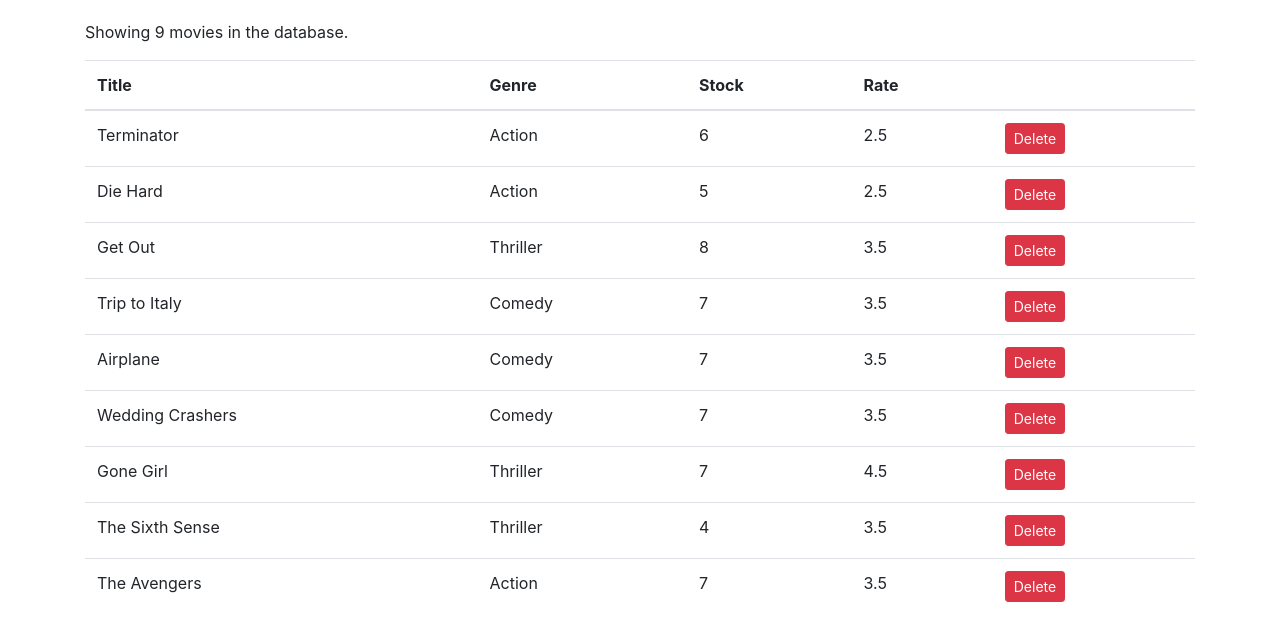
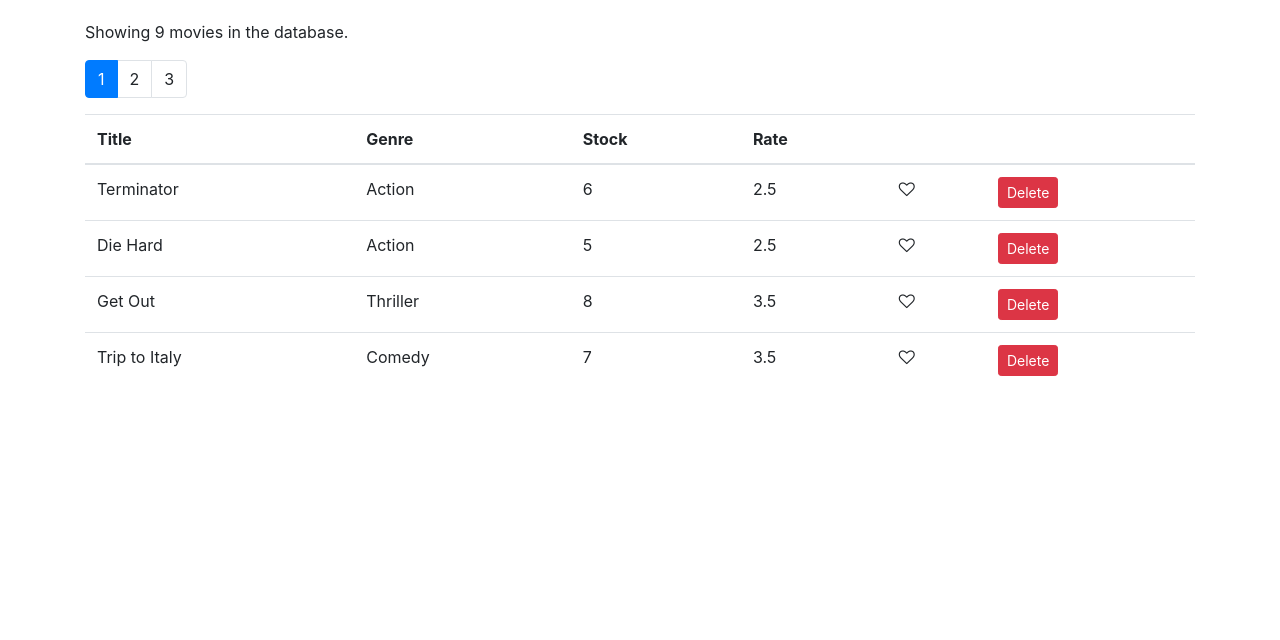
Before and after one commit to isapina/Vidly, a React (Create React App) app in the folder client/: page / in a window 1280 px wide. Shown: the top 640 px of the page. Built offline with nearby package versions, Linux system fonts and the light colour scheme.

Commit message:
Add pagination and type checking with prop-types

```diff
--- a/client/package.json
+++ b/client/package.json
@@ -6,6 +6,7 @@
     "bootstrap": "^4.1.1",
     "font-awesome": "^4.7.0",
     "lodash": "^4.17.11",
+    "prop-types": "^15.6.2",
     "react": "^16.5.2",
     "react-dom": "^16.5.2",
     "react-scripts": "2.0.4"
--- a/client/src/App.js
+++ b/client/src/App.js
@@ -1,14 +1,13 @@
+import './App.css';
 import React, { Component } from 'react';
-import './App.css';
+
 import Movies from './components/Movies';
 
 class App extends Component {
   render() {
     return (
       <main className="container">
-        <div className="starter-template">
-          <Movies />
-        </div>
+        <Movies />
       </main >
     );
   }
--- a/client/src/components/MovieTable.js
+++ b/client/src/components/MovieTable.js
@@ -1,10 +1,11 @@
 import _ from 'lodash';
 import React from 'react';
+import PropTypes from 'prop-types';
 
 import MovieTableItem from './MovieTableItem';
 
-const MovieTable = ({ movies, handleDelete }) => {
-  const movieList = _.map(movies, movie => <MovieTableItem key={movie._id} movie={movie} handleDelete={handleDelete} />);
+const MovieTable = ({ movies, onDelete, onToggleLike }) => {
+  const movieList = _.map(movies, movie => <MovieTableItem key={movie._id} movie={movie} onDelete={onDelete} onToggleLike={onToggleLike} />);
   return (
     <table className="table">
       <thead>
@@ -13,6 +14,7 @@ const MovieTable = ({ movies, handleDelete }) => {
           <th scope="col">Genre</th>
           <th scope="col">Stock</th>
           <th scope="col">Rate</th>
+          <th scope="col"></th>
           <th scope="col"></th>
         </tr>
       </thead>
@@ -23,4 +25,10 @@ const MovieTable = ({ movies, handleDelete }) => {
   );
 };
 
+MovieTable.propTypes = {
+  movies: PropTypes.array.isRequired,
+  onDelete: PropTypes.func.isRequired,
+  onToggleLike: PropTypes.func.isRequired
+};
+
 export default MovieTable;
--- a/client/src/components/MovieTableItem.js
+++ b/client/src/components/MovieTableItem.js
@@ -1,6 +1,9 @@
 import React from 'react';
+import PropTypes from 'prop-types';
 
-const MovieTableItem = ({ movie, handleDelete }) => {
+import Like from './common/Like';
+
+const MovieTableItem = ({ movie, onDelete, onToggleLike }) => {
   return (
     <tr key={movie._id}>
       <td>{movie.title}</td>
@@ -8,15 +11,24 @@ const MovieTableItem = ({ movie, handleDelete }) => {
       <td>{movie.numberInStock}</td>
       <td>{movie.dailyRentalRate}</td>
       <td>
+        <Like onClick={() => onToggleLike(movie)} liked={movie.liked} />
+      </td>
+      <td>
         <input
           type="button"
           className="btn btn-danger btn-sm"
           value="Delete"
-          onClick={() => handleDelete(movie)}
+          onClick={() => onDelete(movie)}
         />
       </td>
     </tr>
   );
 };
 
+MovieTableItem.propTypes = {
+  movie: PropTypes.object.isRequired,
+  onDelete: PropTypes.func.isRequired,
+  onToggleLike: PropTypes.func.isRequired
+};
+
 export default MovieTableItem;
--- a/client/src/components/Movies.js
+++ b/client/src/components/Movies.js
@@ -1,30 +1,61 @@
+import React, { Component, Fragment } from 'react';
 import _ from 'lodash';
-import React, { Component, Fragment } from 'react';
 
 import { getMovies } from '../services/fakeMovieService';
 import MovieTable from './MovieTable';
+import Pagination from './common/Pagination';
+import { paginate } from '../utils/paginate';
 
 class Movies extends Component {
   state = {
-    movies: getMovies()
+    movies: [],
+    pageSize: 4,
+    currentPage: 1
+  }
+
+  componentDidMount() {
+    const movies = getMovies().map(movie => ({ ...movie, liked: false }));
+    this.setState({ movies })
+  }
+
+  handleLike = movie => {
+    const movies = [...this.state.movies];
+    const index = movies.indexOf(movie);
+    movies[index] = { ...movies[index] };
+    movies[index].liked = !movies[index].liked;
+    this.setState({ movies });
   }
 
   handleDelete = (movie) => {
     const movies = _.filter(this.state.movies, m => m._id !== movie._id);
-
     this.setState({ movies });
   }
 
+  handlePageChange = (page) => {
+    this.setState({ currentPage: page });
+  }
 
   render() {
-    const { movies } = this.state;
-    if (movies.length === 0)
+    const { length: count } = this.state.movies;
+    const { movies: allMovies, currentPage, pageSize } = this.state;
+
+    if (count === 0)
       return <p>There are no movies in the database.</p>
+
+    const movies = paginate(allMovies, currentPage, pageSize);
 
     return (
       <Fragment>
-        <p>Showing {movies.length} movies in the database.</p>
-        <MovieTable movies={movies} handleDelete={this.handleDelete} />
+        <p>Showing {count} movies in the database.</p>
+        <Pagination
+          pageSize={pageSize}
+          currentPage={currentPage}
+          totalItems={count}
+          onPageChange={this.handlePageChange} />
+        <MovieTable
+          movies={movies}
+          onDelete={this.handleDelete}
+          onToggleLike={this.handleLike} />
       </Fragment>
     );
   }
--- /dev/null
+++ b/client/src/components/common/Like.js
@@ -0,0 +1,20 @@
+import React from 'react';
+import PropTypes from 'prop-types';
+
+const Like = ({ liked, onClick }) => {
+  let classes = "fa fa-heart";
+  if (!liked) {
+    classes += "-o";
+  }
+
+  return (
+    <i style={{ cursor: 'pointer' }} className={classes} aria-hidden="true" onClick={onClick}></i>
+  );
+};
+
+Like.propTypes = {
+  liked: PropTypes.bool.isRequired,
+  onClick: PropTypes.func.isRequired
+};
+
+export default Like;
--- /dev/null
+++ b/client/src/components/common/Pagination.js
@@ -0,0 +1,43 @@
+import React from 'react';
+import _ from 'lodash';
+import PropTypes from 'prop-types';
+
+const Pagination = ({
+  totalItems,
+  currentPage,
+  pageSize,
+  onPageChange
+}) => {
+  const totalPages = Math.ceil(totalItems / pageSize);
+  if (totalPages === 1) return null;
+
+  const pages = _.range(1, totalPages + 1);
+
+  return (
+    <nav>
+      <ul className="pagination">
+        {
+          _.map(pages, page => (
+            <li key={page} className={currentPage === page ? 'page-item active' : 'page-item'} >
+              <a
+                className="page-link"
+                onClick={() => onPageChange(page)}
+              >{page}
+              </a>
+            </li>
+          )
+          )
+        }
+      </ul>
+    </nav>
+  );
+};
+
+Pagination.propTypes = {
+  totalItems: PropTypes.number.isRequired,
+  currentPage: PropTypes.number.isRequired,
+  pageSize: PropTypes.number.isRequired,
+  onPageChange: PropTypes.func.isRequired
+};
+
+export default Pagination;
--- a/client/src/index.js
+++ b/client/src/index.js
@@ -1,8 +1,9 @@
-import React from 'react';
-import ReactDOM from 'react-dom';
 import './index.css';
 import 'bootstrap/dist/css/bootstrap.css';
 import 'font-awesome/css/font-awesome.css';
+import React from 'react';
+import ReactDOM from 'react-dom';
+
 import App from './App';
 import * as serviceWorker from './serviceWorker';
 
--- /dev/null
+++ b/client/src/utils/paginate.js
@@ -0,0 +1,9 @@
+import _ from 'lodash';
+
+export const paginate = (items, pageNumber, pageSize) => {
+  const startIndex = (pageNumber - 1) * pageSize;
+  return _(items)
+    .slice(startIndex)
+    .take(pageSize)
+    .value();
+}
```
